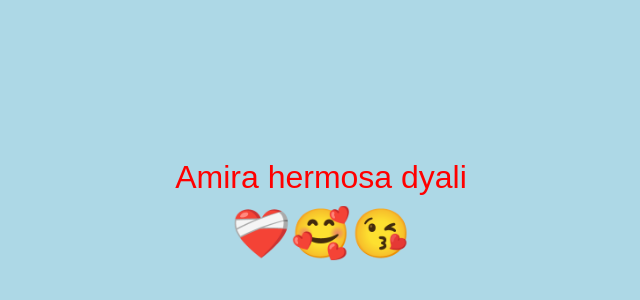
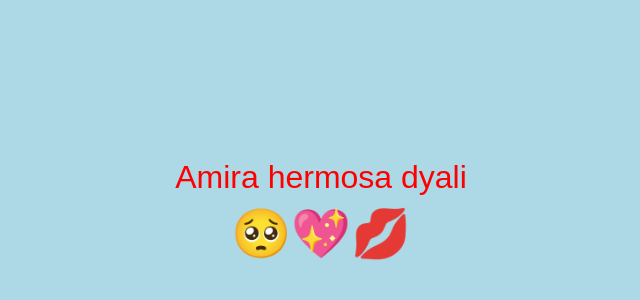
Before and after one commit to Adm-GTBenz/sitiosftrm, a plain HTML site: page 2eme.html in a window 1280 px wide. Shown: the part 190-490 px from the top of the page, without its empty margins (319-959 px from the left). Drawn offline with Linux system fonts and the light colour scheme.

Commit message:
verdad termina

```diff
--- a/2eme.html
+++ b/2eme.html
@@ -31,7 +31,7 @@
 <body>
     <div class="container">
         <a href="final.html">Amira hermosa dyali </a>
-        <div class="emojis">❤️‍🩹🥰😘</div>
+        <div class="emojis">🥺💖💋</div>
     </div>
 </body>
 </html>
```
